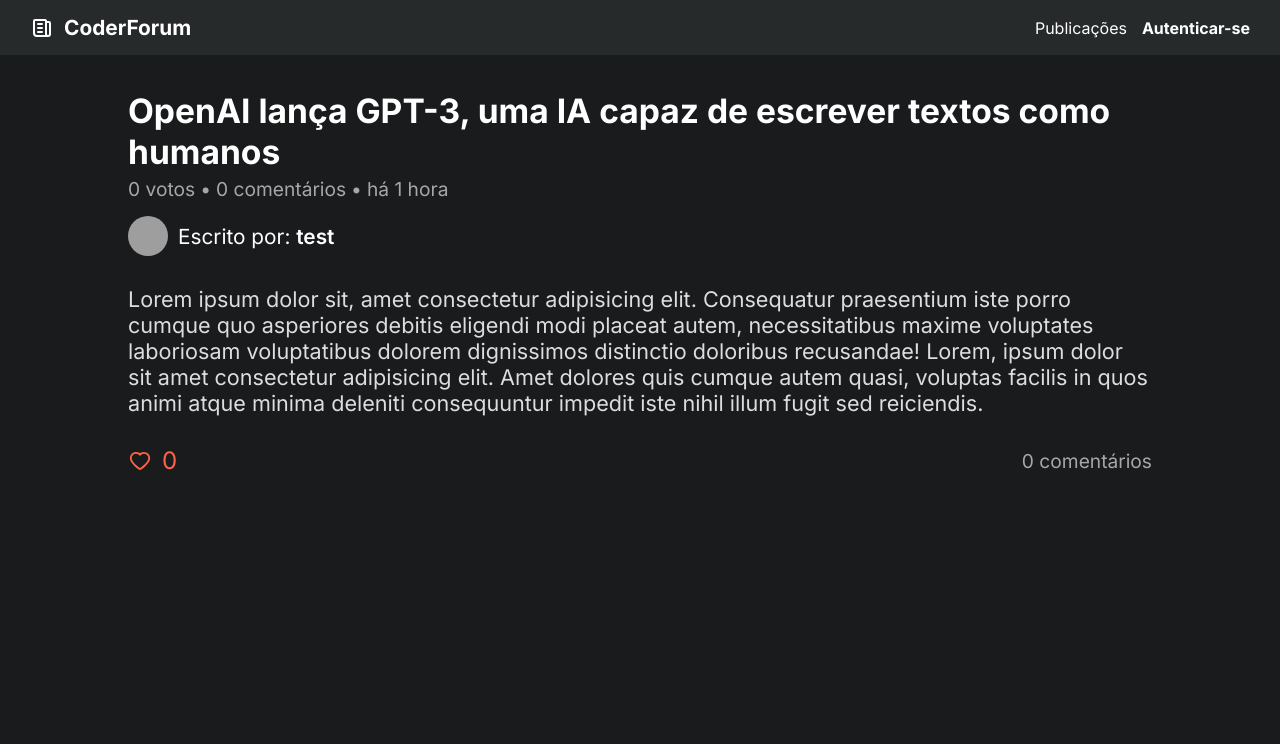
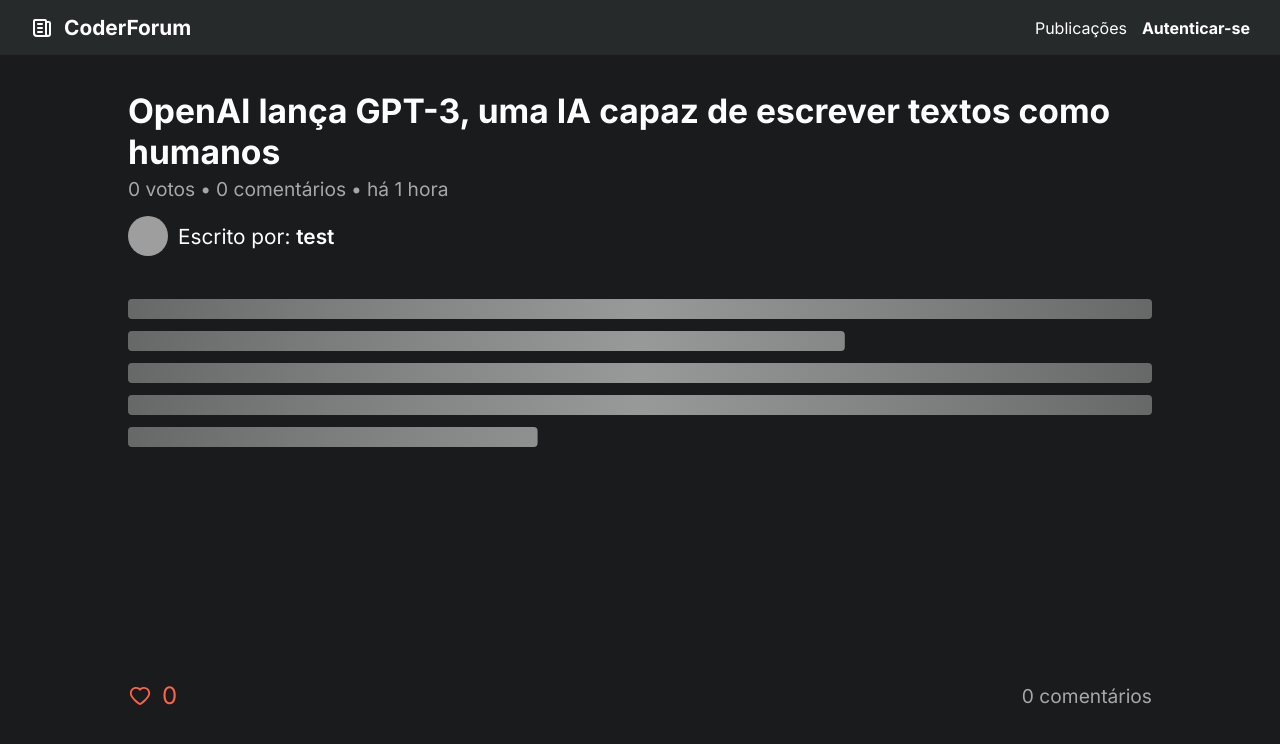
Before and after one commit to CoderForum/CoderForum, a Next.js app: page /posts/discord-integra-inteligencia-artificial-ao-chat in a window 1280 px wide. Shown: the top 744 px of the page. Built offline with nearby package versions, Linux system fonts and the light colour scheme; grey boxes are pictures that could not be loaded.

Commit message:
add skeleton

```diff
--- a/package.json
+++ b/package.json
@@ -11,6 +11,7 @@
   "dependencies": {
     "next": "13.2.5-canary.8",
     "react": "18.2.0",
+    "react-content-loader": "^6.2.1",
     "react-dom": "18.2.0",
     "react-icons": "^4.8.0",
     "styled-components": "5.3.9",
--- a/src/components/Post/index.tsx
+++ b/src/components/Post/index.tsx
@@ -1,4 +1,6 @@
 import Link from 'next/link';
+import { useEffect, useState } from 'react';
+import ContentLoader from 'react-content-loader';
 import { AiFillHeart, AiOutlineHeart } from 'react-icons/ai';
 import { FeedPostFooter } from '../Feed/FeedPost/styles';
 import {
@@ -21,6 +23,31 @@
   url: string;
 };
 
+const Loader = (
+  <ContentLoader
+    backgroundColor="#7e7e7ec5"
+    foregroundColor="#d1d1d1b0"
+    speed={2}
+    style={{ borderRadius: '5px', height: '40px', width: '100%' }}
+  >
+    <rect height="40px" rx="0" ry="0" width="100%" />
+  </ContentLoader>
+);
+
+const Article = (
+  <ContentLoader
+  backgroundColor="#7e7e7ec5"
+  foregroundColor="#d1d1d1b0"
+    style={{ borderRadius: '5px', height: '360px', width: '100%' }}
+  >
+    <rect height="20" rx="4" ry="4" width="100%" x="0" y="13" />
+    <rect height="20" rx="4" ry="4" width="70%" x="0" y="45" />
+    <rect height="20" rx="4" ry="4" width="100%" x="0" y="77" />
+    <rect height="20" rx="4" ry="4" width="100%" x="0" y="109" />
+    <rect height="20" rx="4" ry="4" width="40%" x="0" y="141" />
+  </ContentLoader>
+);
+
 export default function Post({
   author,
   comments,
@@ -30,10 +57,18 @@
   upvotes,
   url,
 }: PostProps) {
+  const [loaded, setLoaded] = useState(false);
+
+  useEffect(() => {
+    setTimeout(() => {
+      setLoaded(true);
+    }, 2_000);
+  }, []);
+
   return (
     <PostContainer>
       <PostHeader>
-        <h1>{title}</h1>
+        <h1>{loaded ? title : Loader}</h1>
 
         <FeedPostFooter>
           <span>{upvotes} votos</span>
@@ -52,13 +87,14 @@
       </PostHeader>
 
       <PostContent>
-        Lorem ipsum dolor sit, amet consectetur adipisicing elit. Consequatur
+        {/* Lorem ipsum dolor sit, amet consectetur adipisicing elit. Consequatur
         praesentium iste porro cumque quo asperiores debitis eligendi modi
         placeat autem, necessitatibus maxime voluptates laboriosam voluptatibus
         dolorem dignissimos distinctio doloribus recusandae! Lorem, ipsum dolor
         sit amet consectetur adipisicing elit. Amet dolores quis cumque autem
         quasi, voluptas facilis in quos animi atque minima deleniti consequuntur
-        impedit iste nihil illum fugit sed reiciendis.
+        impedit iste nihil illum fugit sed reiciendis. */}
+        {Article}
       </PostContent>
 
       <PostSocial>
```
Also changed, not shown: 1 other file (tests, documents, lock files or other folders).
